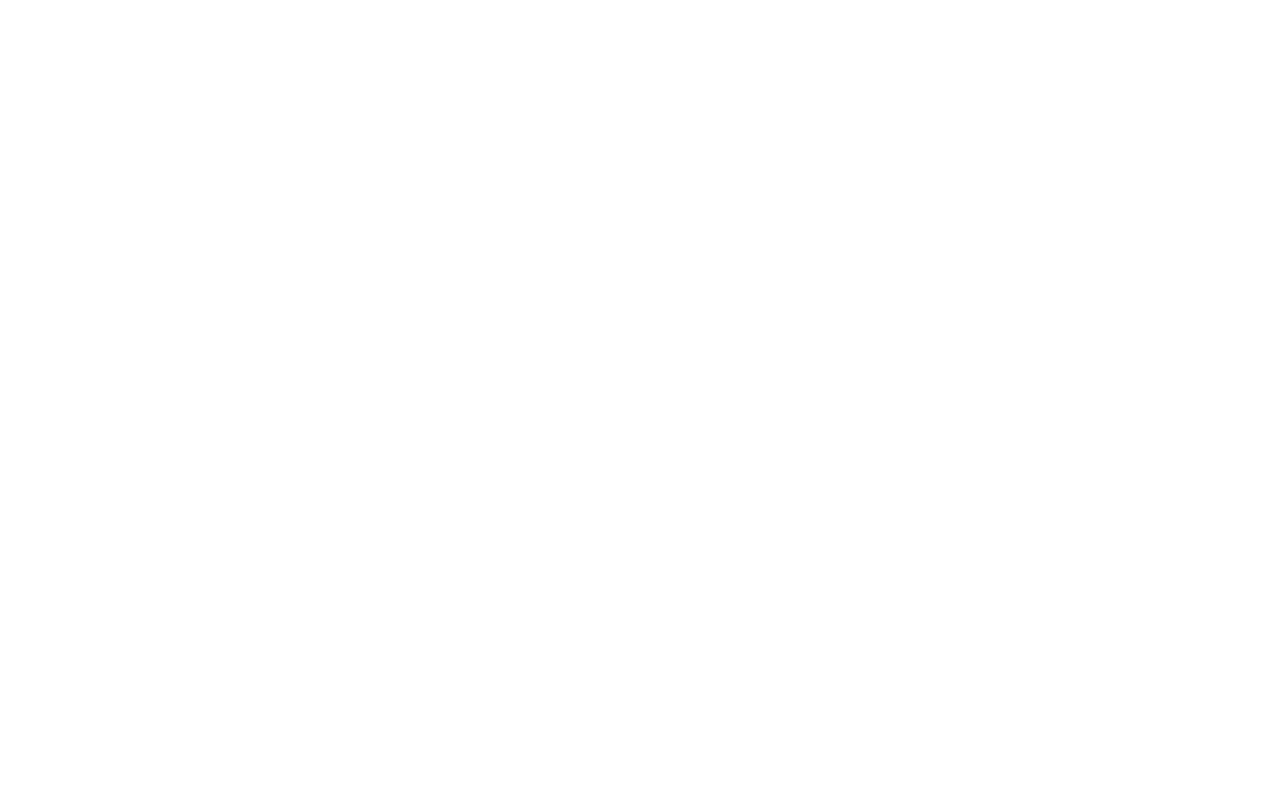
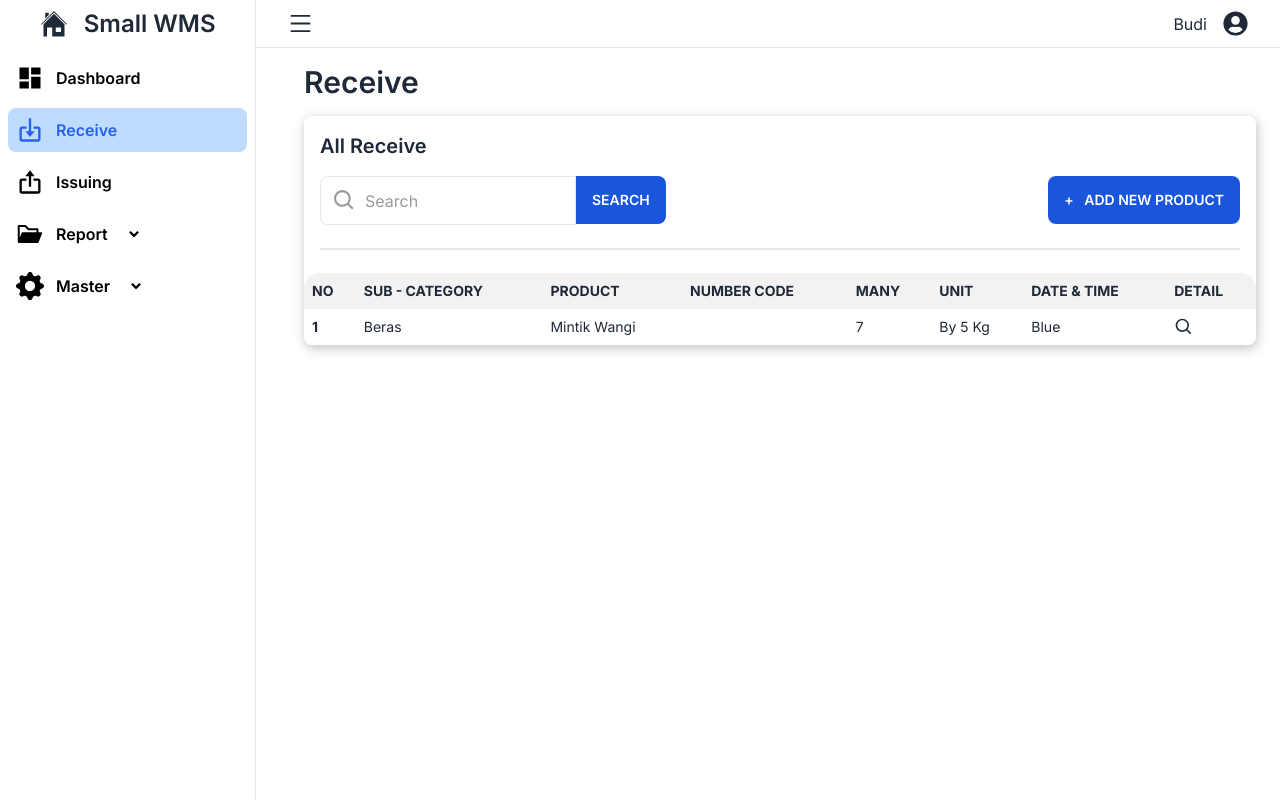
Before and after one commit to loekalin/wms-client, a React (Vite) app: page /receive in a window 1280 px wide. Before the commit this address had no page. Built offline with nearby package versions, Linux system fonts and the light colour scheme.

Commit message:
[+] Cleanup Code, Receive Page

```diff
--- a/src/App.jsx
+++ b/src/App.jsx
@@ -2,7 +2,7 @@
 import Login from "@/Pages/Login/Login";
 import Dashboard from "@/Pages/Dashboard/Dashboard";
 import Navbar from "@/Components/Navbar";
-import test from "@/Pages/Test/test";
+import Receive from "@/Pages/Receive/Receive";
 const App = () => {
   return (
     <BrowserRouter>
@@ -17,10 +17,10 @@
           }
         />
         <Route
-          path="/receivereport"
+          path="/receive"
           element={
             <Navbar>
-              <test />
+              <Receive />
             </Navbar>
           }
         />
--- a/src/Components/Navbar.jsx
+++ b/src/Components/Navbar.jsx
@@ -24,11 +24,11 @@
   console.log(sidebarChildClicked);
   return (
     <>
-      <aside className="h-screen flex top-0 fixed z-[9999] w-full">
+      <aside className="w-full fixed h-0 flex top-0 ">
         <aside className={`border-r p-2 h-screen transition-all duration-300 ${sidebarClicked ? "w-14" : "w-80"}`}>
           <span className="flex-row flex items-center space-x-4 justify-center">
             <GiHouse size={28} />
-            {!sidebarClicked ? <p className="text-2xl font-semibold">Small WMS</p> : null}
+            {!sidebarClicked && <p className="text-2xl font-semibold">Small WMS</p>}
           </span>
           <SidebarContent
             sidebarClicked={sidebarClicked}
@@ -41,7 +41,8 @@
         {/*  navbar */}
         <TopBar toggleSidebar={toggleSidebar} />
       </aside>
-      <main className={`${!sidebarClicked ? "ml-[19rem] " : "ml-[5.5rem]"} mr-6 mt-16 transition-all duration-300`}>{children}</main>
+      {/* <main className={`${!sidebarClicked ? "translate-x-72 translate-y-80" : ""} transition-all duration-300`}>{children}</main> */}
+      <main className={`${!sidebarClicked ? "ml-[19rem] " : "ml-[5.5rem]"} mr-6 mt-16  transition-all duration-300`}>{children}</main>
     </>
   );
 };
@@ -60,14 +61,14 @@
       <div className="flex flex-row items-center space-x-4">
         <p>Budi</p>
         <FaUserCircle size={25} className="cursor-pointer" onClick={toggleMenuLogout} />
-        {isMenuLogOut ? (
+        {isMenuLogOut && (
           <ul className="bg-blue-100 animate-in rounded-box absolute shadow-2xl translate-y-14 cursor-pointer -translate-x-8 p-3">
             <li className="flex flex-row items-center space-x-2">
               <HiLogout color="black" size={25} />
               <p>Logout</p>
             </li>
           </ul>
-        ) : null}
+        ) }
       </div>
     </section>
   );
@@ -92,7 +93,7 @@
         }
       >
         <MdDashboard size={28} />
-        {!sidebarClicked ? <p className="font-lg font-semibold">Dashboard</p> : null}
+        {!sidebarClicked && <p className="font-lg font-semibold">Dashboard</p> }
       </NavLink>
       {/* Receive */}
       <NavLink
@@ -104,7 +105,7 @@
         }
       >
         <BiImport size={28} />
-        {!sidebarClicked ? <p className="font-lg font-semibold">Receive</p> : null}
+        {!sidebarClicked && <p className="font-lg font-semibold">Receive</p> }
       </NavLink>
       {/* Issuing */}
       <NavLink
@@ -116,7 +117,7 @@
         }
       >
         <BiExport size={28} />
-        {!sidebarClicked ? <p className="font-lg font-semibold">Issuing</p> : null}
+        {!sidebarClicked && <p className="font-lg font-semibold">Issuing</p> }
       </NavLink>
 
       {/* Report */}
@@ -125,11 +126,11 @@
         className="active:scale-105 items-center transition-all duration-200 p-2 bg-white border-none text-black hover:bg-blue-200 hover:text-blue-500  rounded-lg flex flex-row space-x-3 cursor-pointer"
       >
         <AiFillFolderOpen size={28} />
-        {!sidebarClicked ? <p className="font-lg font-semibold">Report</p> : null}
-        {!sidebarClicked ? <RiArrowDropDownLine size={28} /> : null}
+        {!sidebarClicked && <p className="font-lg font-semibold">Report</p> }
+        {!sidebarClicked && <RiArrowDropDownLine size={28} /> }
       </section>
 
-      {sidebarChildClicked ? (
+      {sidebarChildClicked && (
         <section className="space-y-2">
           {/* child 1  */}
           <NavLink
@@ -141,7 +142,7 @@
             }
           >
             <RiFolderReceivedLine size={28} />
-            {!sidebarClicked ? <p className="font-lg font-semibold">Receive Report</p> : null}
+            {!sidebarClicked && <p className="font-lg font-semibold">Receive Report</p> }
           </NavLink>
           {/* child 2 */}
           <NavLink
@@ -153,10 +154,10 @@
             }
           >
             <RiFolderSharedLine size={28} />
-            {!sidebarClicked ? <p className="font-lg font-semibold">Issuing Report</p> : null}
+            {!sidebarClicked && <p className="font-lg font-semibold">Issuing Report</p> }
           </NavLink>
         </section>
-      ) : null}
+      ) }
 
       {/* master */}
       <section
@@ -164,11 +165,11 @@
         className="active:scale-105 items-center transition-all duration-200 p-2 bg-white border-none text-black hover:bg-blue-200 hover:text-blue-500  rounded-lg flex flex-row space-x-3 cursor-pointer"
       >
         <BsFillGearFill size={28} />
-        {!sidebarClicked ? <p className="font-lg font-semibold">Master</p> : null}
-        {!sidebarClicked ? <RiArrowDropDownLine size={28} /> : null}
+        {!sidebarClicked && <p className="font-lg font-semibold">Master</p> }
+        {!sidebarClicked && <RiArrowDropDownLine size={28} /> }
       </section>
 
-      {sidebarSecondChildClicked ? (
+      {sidebarSecondChildClicked && (
         <section className="space-y-2">
           {/* child 1  */}
           <NavLink
@@ -180,7 +181,7 @@
             }
           >
             <BsBoxFill size={28} />
-            {!sidebarClicked ? <p className="font-lg font-semibold">Product</p> : null}
+            {!sidebarClicked && <p className="font-lg font-semibold">Product</p> }
           </NavLink>
           {/* child 2 */}
           <NavLink
@@ -192,7 +193,7 @@
             }
           >
             <VscSymbolVariable size={28} />
-            {!sidebarClicked ? <p className="font-lg font-semibold">Unit</p> : null}
+            {!sidebarClicked && <p className="font-lg font-semibold">Unit</p> }
           </NavLink>
 
           {/* child 3 */}
@@ -205,7 +206,7 @@
             }
           >
             <TbLockAccess size={28} />
-            {!sidebarClicked ? <p className="font-lg font-semibold">Access</p> : null}
+            {!sidebarClicked && <p className="font-lg font-semibold">Access</p> }
           </NavLink>
 
           {/* child 4 */}
@@ -218,10 +219,10 @@
             }
           >
             <GiHandTruck size={28} />
-            {!sidebarClicked ? <p className="font-lg font-semibold">Suplier</p> : null}
+            {!sidebarClicked && <p className="font-lg font-semibold">Suplier</p> }
           </NavLink>
         </section>
-      ) : null}
+      ) }
 
       {/* end */}
     </ul>
--- /dev/null
+++ b/src/Pages/Dashboard/Partials/Card.jsx
@@ -0,0 +1,17 @@
+import React from "react";
+
+const Card = ({ icon, nomor, keterangan }) => {
+  return (
+    <div className="bg-white shadow-[1px_3px_8px_rgba(0,0,0,0.25)] p-5 rounded-lg mt-12">
+      <div className="flex items-center">
+        <figure className="mr-4 bg-[#E1EFFE] p-2 rounded-lg scale-150 ">{icon}</figure>
+        <div className="flex-col flex">
+          <h1 className="text-xl font-bold">{nomor}</h1>
+          <small className="text-sm font-normal opacity-50">{keterangan}</small>
+        </div>
+      </div>
+    </div>
+  );
+};
+
+export default Card;
--- /dev/null
+++ b/src/Pages/Receive/Partials/Modal.jsx
@@ -0,0 +1,17 @@
+import React from "react";
+
+const Modal = () => {
+  return (
+    <>
+      <input type="checkbox" id="modalSearch" className="modal-toggle" />
+      <label htmlFor="modalSearch" className="modal cursor-pointer">
+        <label className="modal-box relative" htmlFor="">
+          <h3 className="text-lg font-bold">Congratulations random Internet user!</h3>
+          <p className="py-4">You've been selected for a chance to get one year of subscription to use Wikipedia for free!</p>
+        </label>
+      </label>
+    </>
+  );
+};
+
+export default Modal;
--- /dev/null
+++ b/src/Pages/Receive/Partials/SearchButton.jsx
@@ -0,0 +1,24 @@
+import React from "react";
+import { BiSearch } from "react-icons/bi";
+import Modal from "@/Pages/Receive/Partials/Modal";
+
+const SearchButton = () => {
+  return (
+    <div className="form-control cursor-pointer">
+      <div className="input-group ">
+        <label htmlFor="modalSearch">
+          <div className="cursor-pointer border p-[11px] rounded-tl-lg rounded-bl-lg flex items-center w-64">
+            <BiSearch size={25} className="text-black opacity-40 mr-2" />
+            <h1 className="text-black opacity-40">Search</h1>
+          </div>
+        </label>
+        <label htmlFor="modalSearch">
+          <p className="btn border-none rounded-bl-none rounded-tl-none hover:bg-[#0f3381] bg-[#1A56DB] text-white">Search</p>
+        </label>
+      </div>
+      <Modal />
+    </div>
+  );
+};
+
+export default SearchButton;
--- /dev/null
+++ b/src/Pages/Receive/Partials/Table.jsx
@@ -0,0 +1,35 @@
+import React from "react";
+import { BiSearch } from "react-icons/bi";
+
+const Table = () => {
+  const data = ["No", "SUB - CATEGORY", "PRODUCT", " NUMBER CODE", "MANY", "UNIT", "DATE & TIME", "DETAIL"];
+  return (
+    <div className="overflow-x-auto">
+      <table className="table table-compact w-full">
+        <thead>
+          <tr>
+            {data.map((data, i) => {
+              return <th key={i}>{data}</th>;
+            })}
+          </tr>
+        </thead>
+        <tbody>
+          <tr>
+            <th>1</th>
+            <td>Beras</td>
+            <td>Mintik Wangi</td>
+            <td></td>
+            <td>7</td>
+            <td>By 5 Kg</td>
+            <td>Blue</td>
+            <td>
+                <BiSearch size={20}/>
+            </td>
+          </tr>
+        </tbody>
+      </table>
+    </div>
+  );
+};
+
+export default Table;
--- /dev/null
+++ b/src/Pages/Receive/Receive.jsx
@@ -0,0 +1,22 @@
+import React from "react";
+import SearchButton from "@/Pages/Receive/Partials/SearchButton";
+import Table from "@/Pages/Receive/Partials/Table";
+const Receive = () => {
+  return (
+    <section>
+      <h1 className="text-3xl font-semibold">Receive</h1>
+      <section className="mt-4 bg-white shadow-[1px_3px_12px_rgba(0,0,0,0.25)] rounded-lg">
+        <h1 className="p-4 font-semibold text-xl">All Receive</h1>
+        <div className="flex flex-row justify-between mx-4">
+          <SearchButton />
+          <button className="btn hover:bg-[#0f3381] bg-[#1A56DB] border-none">+ &nbsp; Add new Product</button>
+        </div>
+        <div className="divider mx-4"></div>
+        {/* todo */}
+        <Table />
+      </section>
+    </section>
+  );
+};
+
+export default Receive;
--- a/src/Pages/Test/test.jsx
+++ /dev/null
@@ -1,9 +0,0 @@
-import React from 'react'
-
-const test = () => {
-  return (
-    <div>test</div>
-  )
-}
-
-export default test
```
Also changed, not shown: jsconfig.json (+6 -6 lines), src/Pages/Dashboard/Dashboard.jsx (+4 -28 lines).
